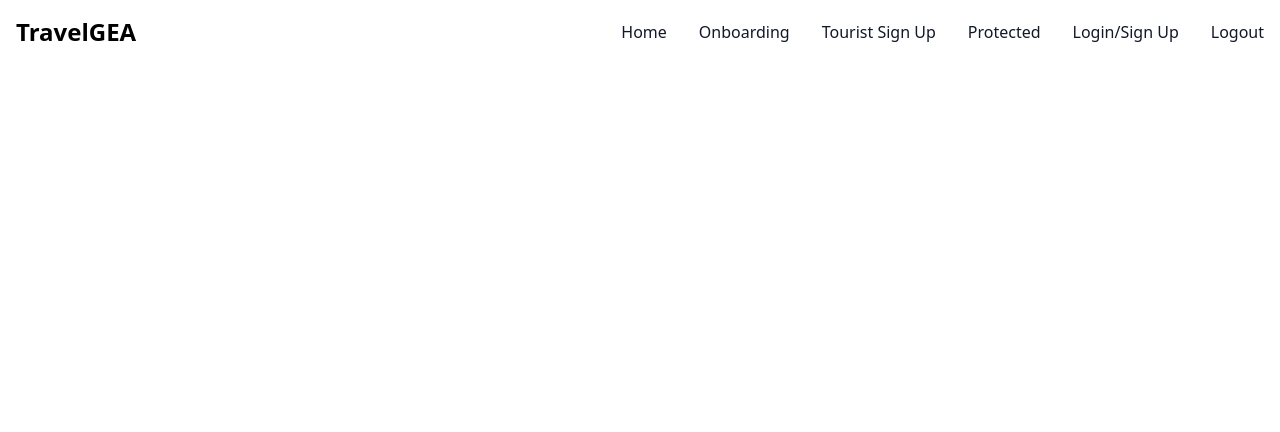
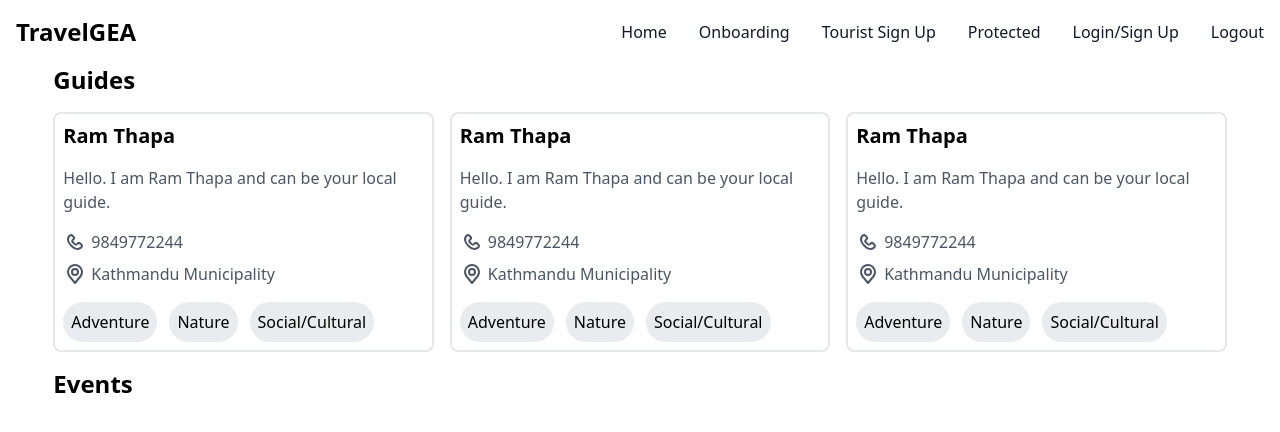
Before and after one commit to padamupreti/teampsp-codesprint-hackathon, a Next.js app in the folder travel-gea-frontend/: page / in a window 1280 px wide. Shown: the top 432 px of the page. Built offline with nearby package versions, Linux system fonts and the light colour scheme.

Commit message:
Add initial guide card and tourist dashboard

```diff
--- /dev/null
+++ b/travel-gea-frontend/src/components/GuideCard.js
@@ -0,0 +1,68 @@
+function GuideCard() {
+    return (
+        <div className="flex flex-col gap-2 border-2 border-gray-200 rounded-lg p-2">
+            <p className="text-xl font-bold">Ram Thapa</p>
+            <p className="text-gray-600 my-2">
+                Hello. I am Ram Thapa and can be your local guide.
+            </p>
+            <p className="text-gray-600 flex gap-1">
+                <svg
+                    className="w-6 h-6"
+                    aria-hidden="true"
+                    xmlns="http://www.w3.org/2000/svg"
+                    width="24"
+                    height="24"
+                    fill="none"
+                    viewBox="0 0 24 24"
+                >
+                    <path
+                        stroke="currentColor"
+                        strokeLinecap="round"
+                        strokeLinejoin="round"
+                        strokeWidth="2"
+                        d="M18.427 14.768 17.2 13.542a1.733 1.733 0 0 0-2.45 0l-.613.613a1.732 1.732 0 0 1-2.45 0l-1.838-1.84a1.735 1.735 0 0 1 0-2.452l.612-.613a1.735 1.735 0 0 0 0-2.452L9.237 5.572a1.6 1.6 0 0 0-2.45 0c-3.223 3.2-1.702 6.896 1.519 10.117 3.22 3.221 6.914 4.745 10.12 1.535a1.601 1.601 0 0 0 0-2.456Z"
+                    />
+                </svg>
+                9849772244
+            </p>
+            <p className="text-gray-600 flex gap-1">
+                <svg
+                    className="w-6 h-6"
+                    aria-hidden="true"
+                    xmlns="http://www.w3.org/2000/svg"
+                    width="24"
+                    height="24"
+                    fill="none"
+                    viewBox="0 0 24 24"
+                >
+                    <path
+                        stroke="currentColor"
+                        strokeLinecap="round"
+                        strokeLinejoin="round"
+                        strokeWidth="2"
+                        d="M12 13a3 3 0 1 0 0-6 3 3 0 0 0 0 6Z"
+                    />
+                    <path
+                        stroke="currentColor"
+                        strokeLinecap="round"
+                        strokeLinejoin="round"
+                        strokeWidth="2"
+                        d="M17.8 13.938h-.011a7 7 0 1 0-11.464.144h-.016l.14.171c.1.127.2.251.3.371L12 21l5.13-6.248c.194-.209.374-.429.54-.659l.13-.155Z"
+                    />
+                </svg>
+                Kathmandu Municipality
+            </p>
+            <div className="flex gap-3 mt-2">
+                <span className="bg-gray-200/80 rounded-full p-2">
+                    Adventure
+                </span>
+                <span className="bg-gray-200/80 rounded-full p-2">Nature</span>
+                <span className="bg-gray-200/80 rounded-full p-2">
+                    Social/Cultural
+                </span>
+            </div>
+        </div>
+    )
+}
+
+export default GuideCard
--- a/travel-gea-frontend/src/pages/index.js
+++ b/travel-gea-frontend/src/pages/index.js
@@ -1,3 +1,4 @@
+import GuideCard from "@/components/GuideCard"
 import { useEffect, useState } from "react"
 
 function Home() {
@@ -9,13 +10,23 @@ function Home() {
     }, [])
 
     return (
-        <div className="grid place-items-center h-full w-full">
+        <>
+            <div className="">
                 {user && (
                     <span className="text-2xl font-bold">
                         Hello {user.detail.userName}
                     </span>
                 )}
             </div>
+            <h2 className="font-bold text-2xl mb-4">Guides</h2>
+            <div className="grid grid-cols-3 gap-4 mb-4">
+                <GuideCard />
+                <GuideCard />
+                <GuideCard />
+            </div>
+            <h2 className="font-bold text-2xl mb-4">Events</h2>
+            <div className="grid grid-cols-3 gap-4 mb-4"></div>
+        </>
     )
 }
 
```
Lines whose indentation alone changed are shown as unchanged.
